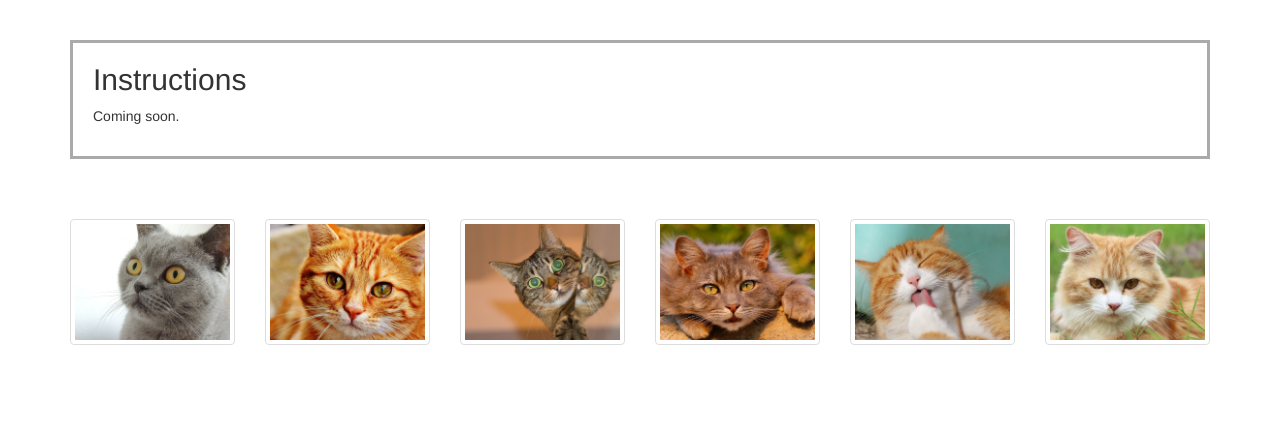
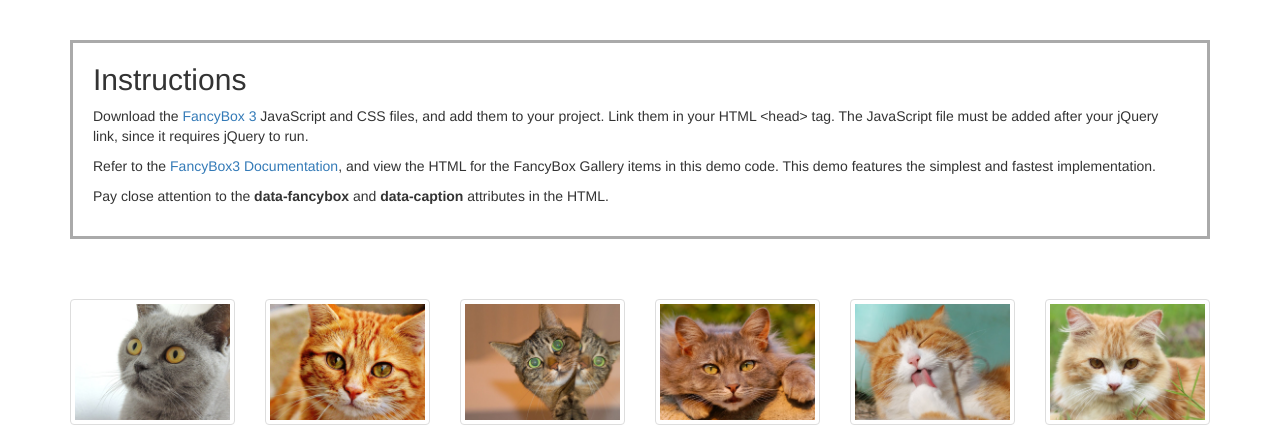
Before and after one commit to rlewis2892/bootstrap-sandbox-3, a PHP site: page / in a window 1280 px wide. Shown: the part 80-526 px from the top of the page. Run offline with PHP 8.4, Linux system fonts and the light colour scheme; some libraries are stand-ins or nearby versions.

Commit message:
add instructions

```diff
--- a/index.php
+++ b/index.php
@@ -25,7 +25,7 @@
 		<!-- jQuery - required for Bootstrap Components -->
 		<script src="https://cdnjs.cloudflare.com/ajax/libs/jquery/3.0.0/jquery.min.js"></script>
 
-		<!--jQuery FancyBox 3 -->
+		<!-- FancyBox 3 -->
 		<script src="js/jquery.fancybox.min.js" type="text/javascript"></script>
 
 		<!-- Latest compiled and minified JavaScript -->
@@ -50,7 +50,9 @@
 						<div class="col-xs-12">
 							<div class="instructions">
 								<h2>Instructions</h2>
-								<p>Coming soon.</p>
+								<p>Download the <a href="http://fancyapps.com/fancybox/3/" target="_blank">FancyBox 3</a> JavaScript and CSS files, and add them to your project. Link them in your HTML &lt;head&gt; tag. The JavaScript file must be added after your jQuery link, since it requires jQuery to run.</p>
+								<p>Refer to the <a href="http://fancyapps.com/fancybox/3/docs/" target="_blank">FancyBox3 Documentation</a>, and view the HTML for the FancyBox Gallery items in this demo code. This demo features the simplest and fastest implementation.</p>
+								<p>Pay close attention to the <strong>data-fancybox</strong> and <strong>data-caption</strong> attributes in the HTML.</p>
 							</div>
 						</div>
 					</div>
@@ -65,42 +67,42 @@
 						<!-- Begin FancyBox Gallery Item -->
 						<div class="col-xs-6 col-sm-4 col-md-3 col-lg-2">
 							<a href="img/cat-1.jpg" class="thumbnail" data-fancybox="gallery" data-caption="Meow!">
-								<img src="img/cat-1.jpg" alt="Kitty" class="img-responsive">
+								<img src="img/cat-1.jpg" alt="Cat One" class="img-responsive">
 							</a>
 						</div>
 
 						<!-- Begin FancyBox Gallery Item -->
 						<div class="col-xs-6 col-sm-4 col-md-3 col-lg-2">
 							<a href="img/cat-2.jpg" class="thumbnail" data-fancybox="gallery" data-caption="Meow #2!">
-								<img src="img/cat-2.jpg" alt="Kitty" class="img-responsive">
+								<img src="img/cat-2.jpg" alt="Cat Two" class="img-responsive">
 							</a>
 						</div>
 
 						<!-- Begin FancyBox Gallery Item -->
 						<div class="col-xs-6 col-sm-4 col-md-3 col-lg-2">
 							<a href="img/cat-3.jpg" class="thumbnail" data-fancybox="gallery" data-caption="Meow #3!">
-								<img src="img/cat-3.jpg" alt="Kitty" class="img-responsive">
+								<img src="img/cat-3.jpg" alt="Cat Three" class="img-responsive">
 							</a>
 						</div>
 
 						<!-- Begin FancyBox Gallery Item -->
 						<div class="col-xs-6 col-sm-4 col-md-3 col-lg-2">
 							<a href="img/cat-4.jpg" class="thumbnail" data-fancybox="gallery" data-caption="Meow #4!">
-								<img src="img/cat-4.jpg" alt="Kitty" class="img-responsive">
+								<img src="img/cat-4.jpg" alt="Cat Four" class="img-responsive">
 							</a>
 						</div>
 
 						<!-- Begin FancyBox Gallery Item -->
 						<div class="col-xs-6 col-sm-4 col-md-3 col-lg-2">
 							<a href="img/cat-5.jpg" class="thumbnail" data-fancybox="gallery" data-caption="Meow #5!">
-								<img src="img/cat-5.jpg" alt="Kitty" class="img-responsive">
+								<img src="img/cat-5.jpg" alt="Cat Five" class="img-responsive">
 							</a>
 						</div>
 
 						<!-- Begin FancyBox Gallery Item -->
 						<div class="col-xs-6 col-sm-4 col-md-3 col-lg-2">
 							<a href="img/cat-6.jpg" class="thumbnail" data-fancybox="gallery" data-caption="Meow #6!">
-								<img src="img/cat-6.jpg" alt="Kitty" class="img-responsive">
+								<img src="img/cat-6.jpg" alt="Cat Six" class="img-responsive">
 							</a>
 						</div>
 
```
